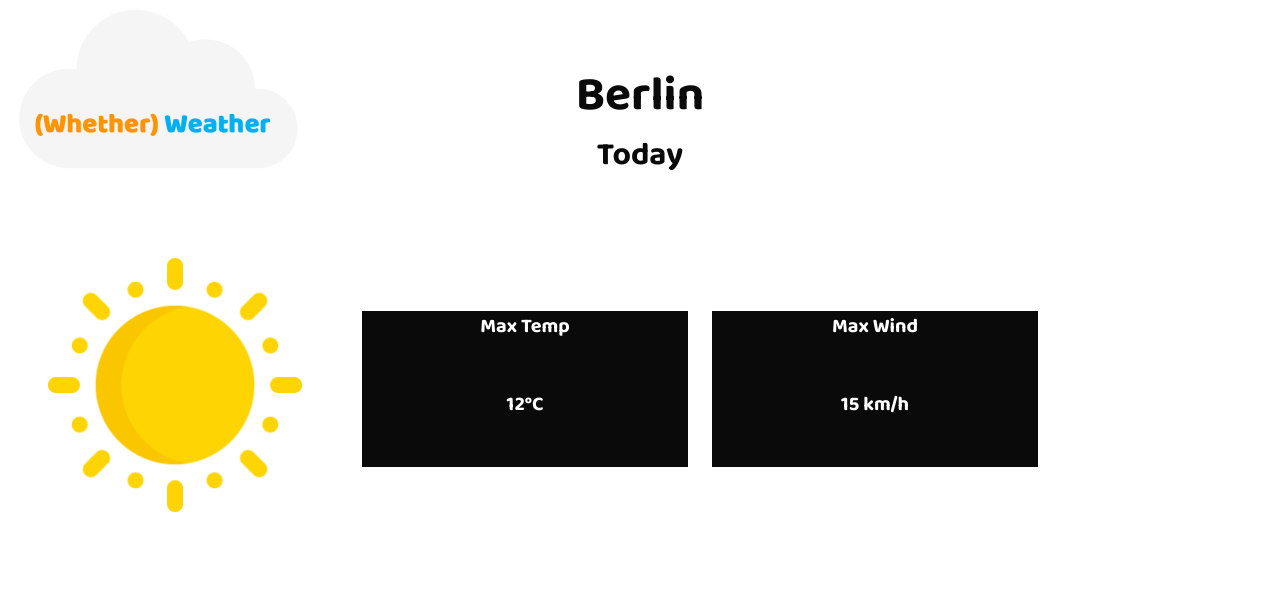
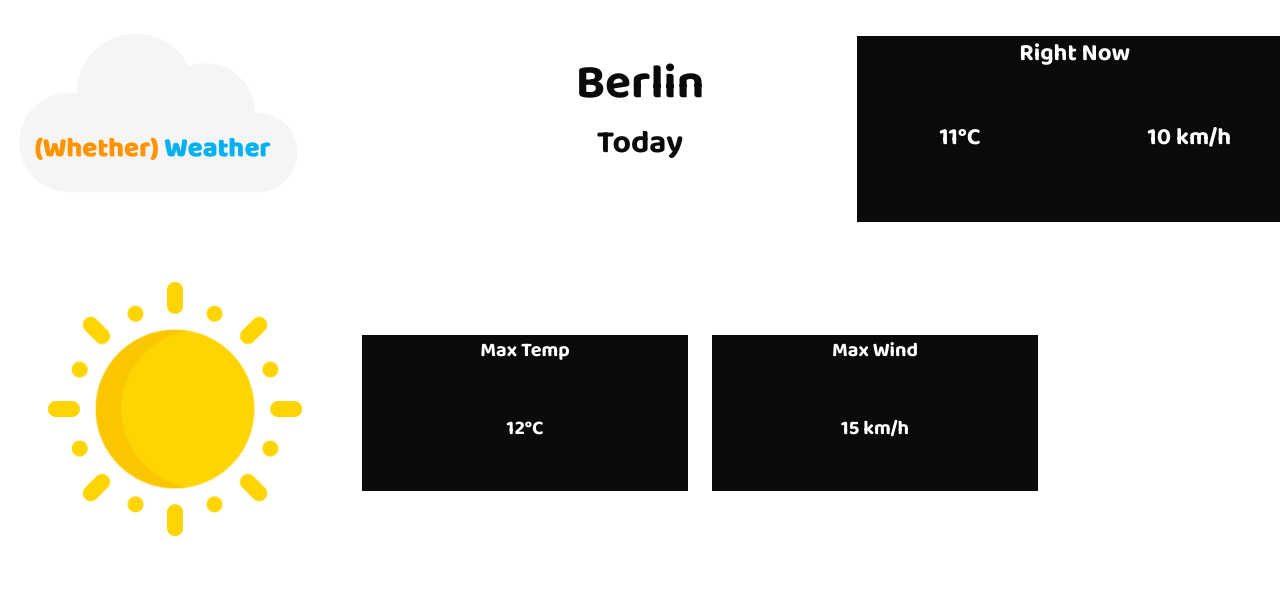
Before and after one commit to bit-of-a-git/whether-weather-app, an Eleventy site: page index.html in a window 1280 px wide. Shown: the top 607 px of the page. Built offline with nearby package versions, Linux system fonts and the light colour scheme; Eleventy itself is replaced by a stand-in of ours; files that its build step writes are made by us from their sources.

Commit message:
Proof of Concept (POC) City Focus 2 - Berlin

```diff
--- a/index.html
+++ b/index.html
@@ -15,12 +15,23 @@
 </head>
 <body>
   <div class="columns">
-    <div class="column is-one-third">
+    <div class="column is-one-third mt-5">
       <img src="images/logo.png"/>
     </div>
-    <div class="column is-one-third mt-6 pt-5 has-text-centered has-text-black has-text-weight-bold">
+    <div class="column is-one-third mt-6 has-text-centered has-text-black has-text-weight-bold">
       <p class="is-size-1">Berlin</p>
       <p class="is-size-3">Today</p>
+    </div>
+    <div class="column is-one-third mt-6 p-0 has-text-centered has-background-black has-text-white has-text-weight-bold">
+      <p class="is-size-4 mb-6">Right Now</p>
+      <div class="columns is-vcentered">
+        <div class="column is-half">
+          <p class="is-size-4">11°C</p>
+        </div>
+        <div class="column is-half">
+          <p class="is-size-4">10 km/h</p>
+        </div>
+      </div>
     </div>
   </div>
   <div class="columns is-vcentered">
```
